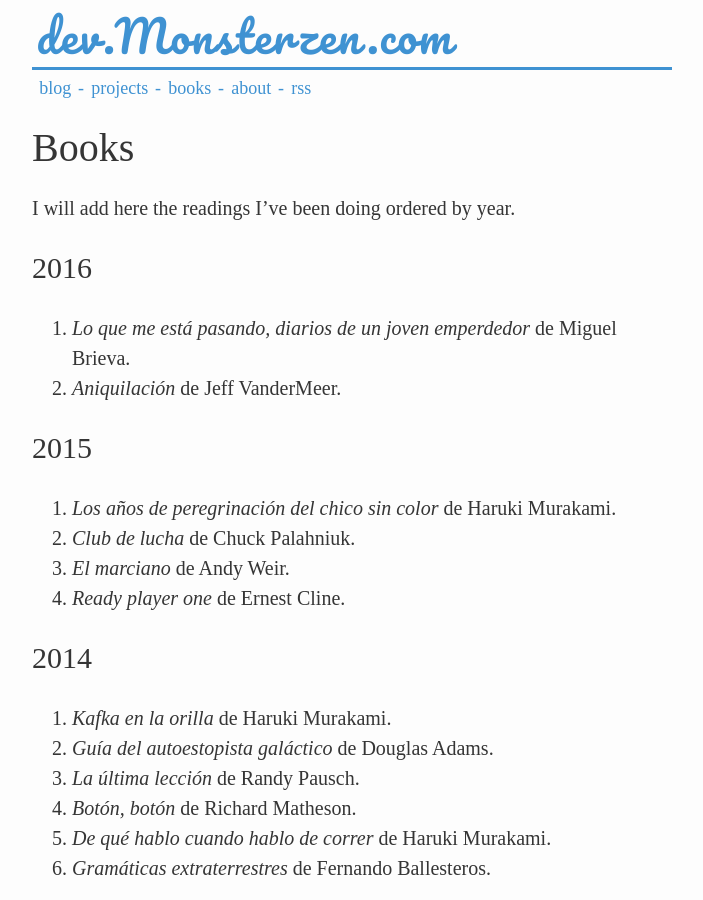
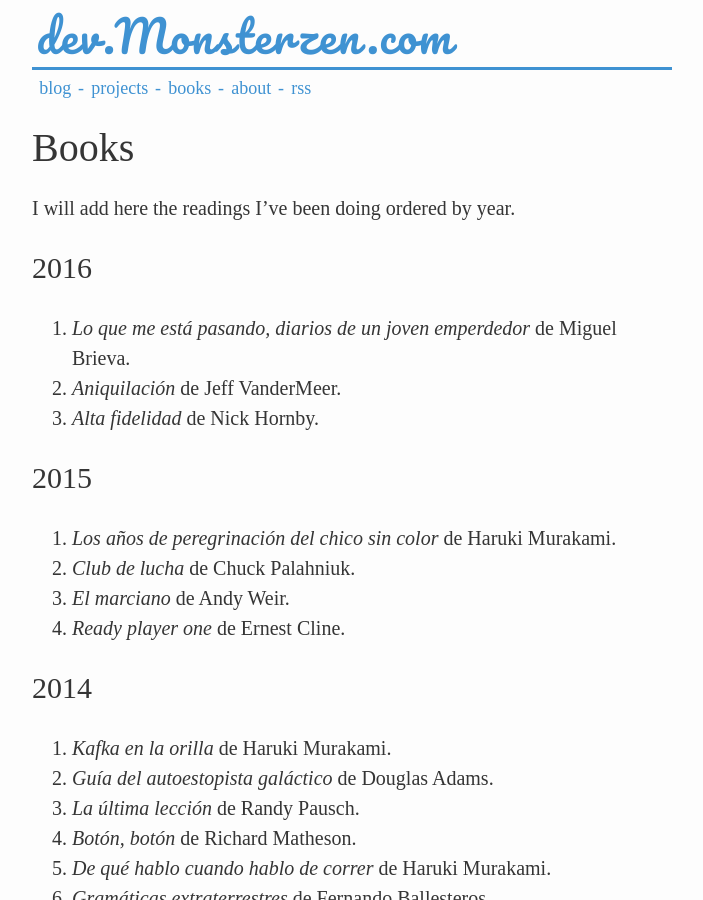
Before and after one commit to jfcalvo/jfcalvo.github.com, a Jekyll site: the page built from books.markdown, in a window 1280 px wide and 900 px high. Shown: the whole window, without its empty margins (288-991 px from the left). Built offline with Jekyll 4.4.1, drawn with Linux system fonts in a browser that asks for light colours; some web fonts are replaced.

Commit message:
Add Alta fidelidad to books

```diff
--- a/books.markdown
+++ b/books.markdown
@@ -12,6 +12,7 @@ I will add here the readings I've been doing ordered by year.
 
 1. *Lo que me está pasando, diarios de un joven emperdedor* de Miguel Brieva.
 2. *Aniquilación* de Jeff VanderMeer.
+3. *Alta fidelidad* de Nick Hornby.
 
 ## 2015
 
```
